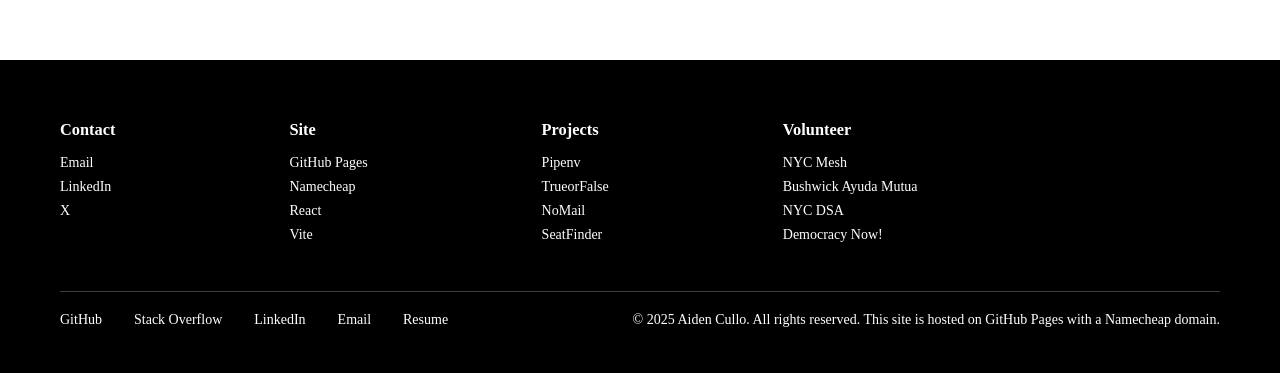
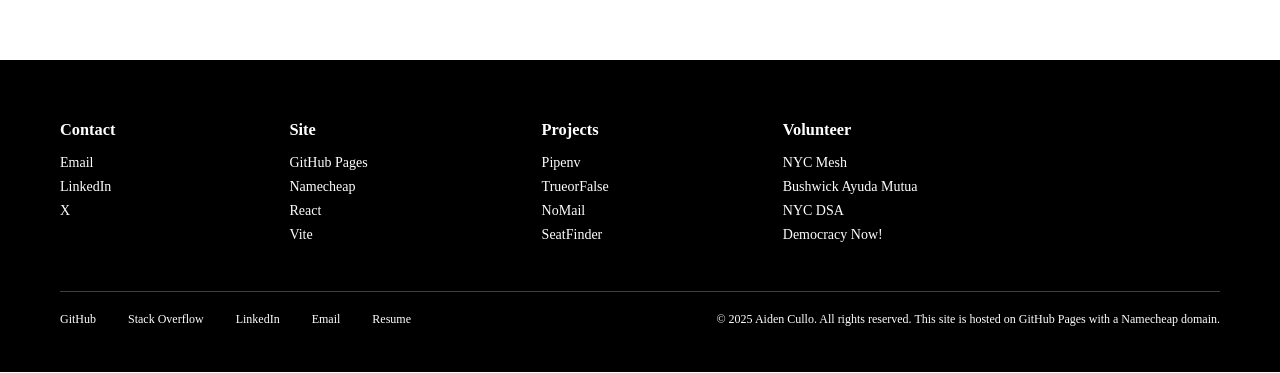
Before and after one commit to aidencullo/beta.aidencullo.com, a React (Vite) app: page / in a window 1280 px wide. Shown: the part 1700-2073 px from the top of the page. Built offline with nearby package versions, Linux system fonts and the light colour scheme.

Commit message:
Update footer styling and layout

```diff
--- a/src/components/footer/Footer/FooterBottom/FooterBottom.css
+++ b/src/components/footer/Footer/FooterBottom/FooterBottom.css
@@ -4,6 +4,7 @@
   margin-top: 20px;
   width: 100%;
   display: flex;
+  font-size: 12px;
 }
 
 .footer-bottom-right {
@@ -13,6 +14,3 @@
 .footer-bottom p {
   margin: 5px 0;
 }
-
-.footer-bottom a {
-}
```
Also changed, not shown: src/components/footer/Footer/Footer.css (line endings or trailing spaces).
